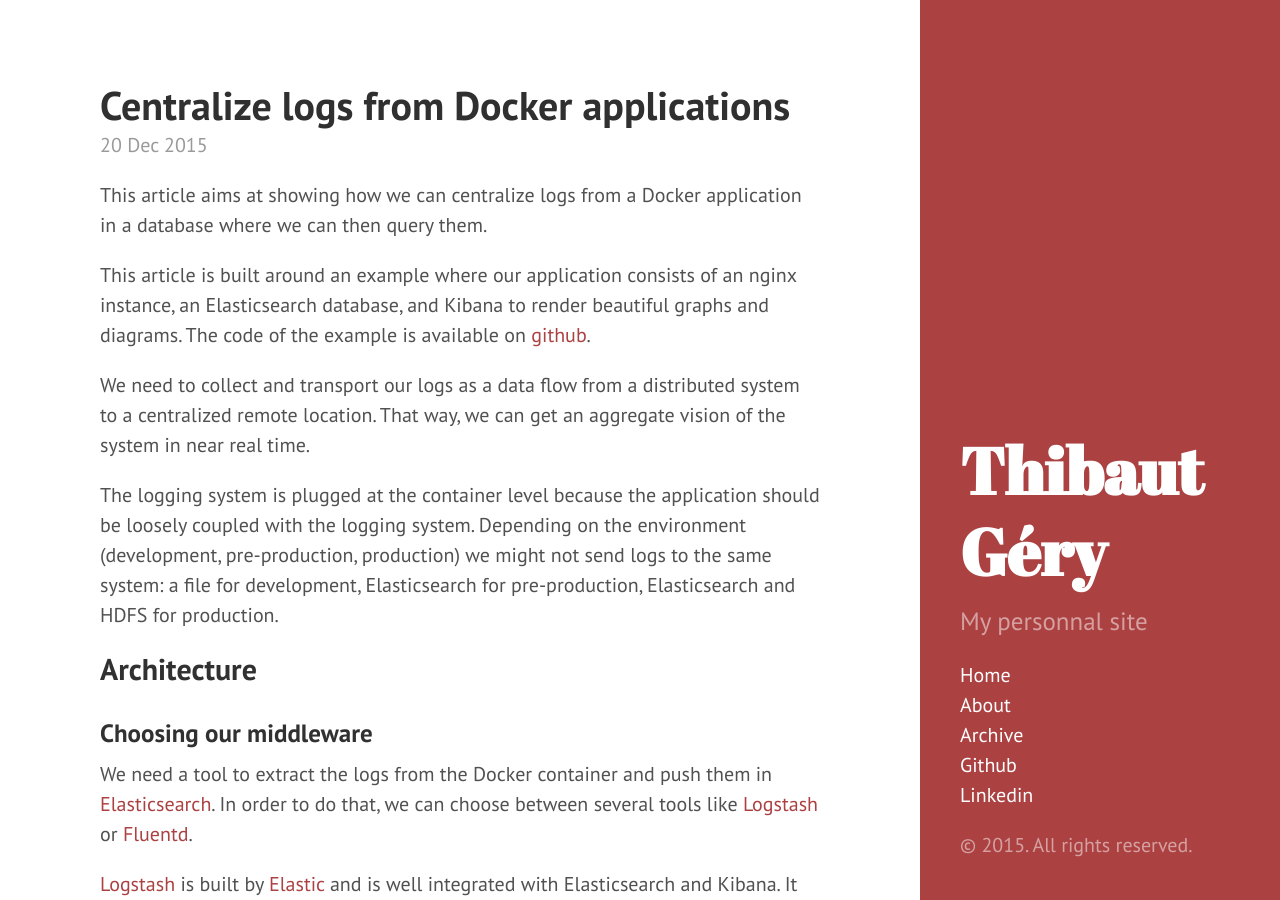
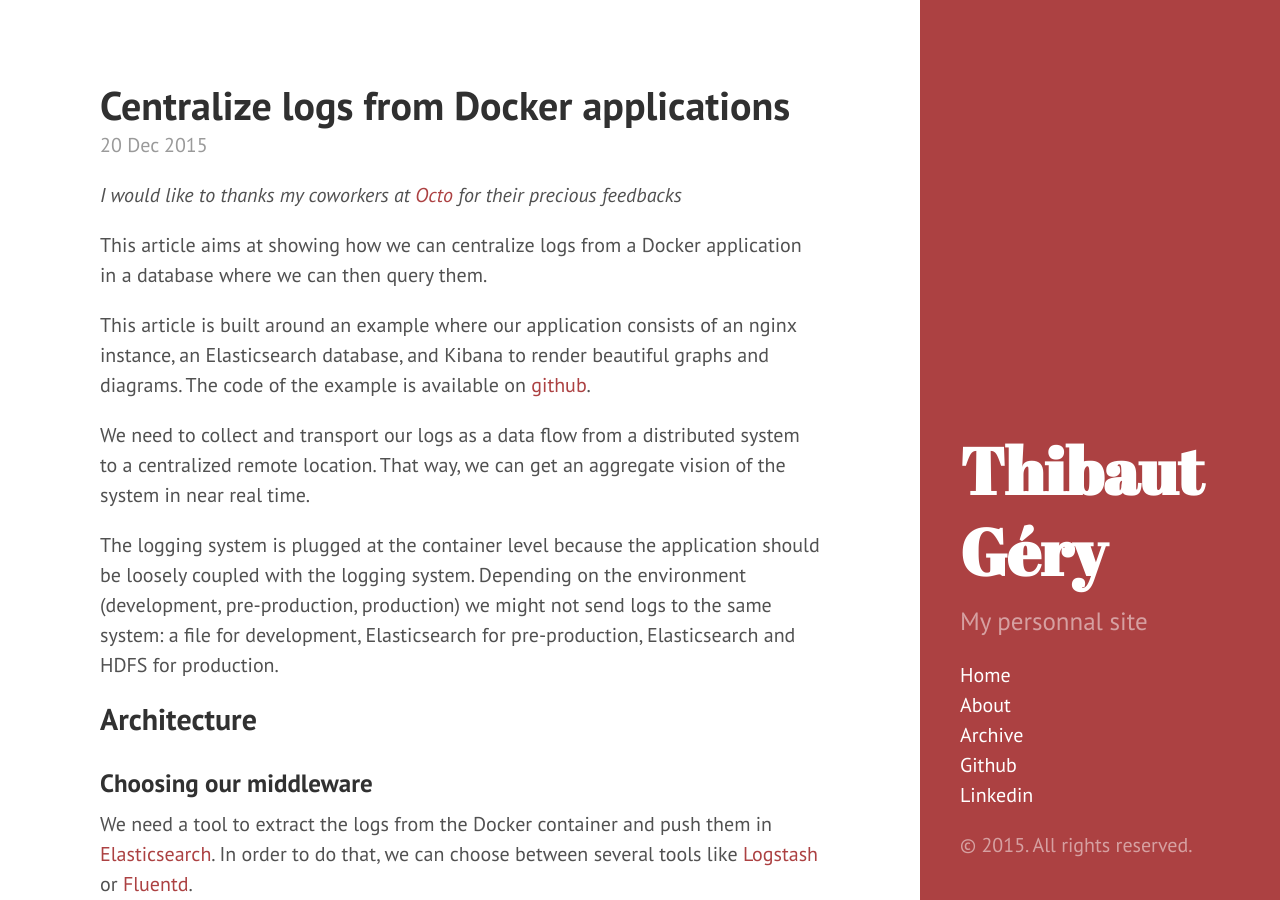
Before and after one commit to ThibautGery/ThibautGery.github.io, a Jekyll site: the page built from _posts/2015-12-20-centralize-logs-from-docker-application.md, in a window 1280 px wide and 900 px high. Built offline with Jekyll 4.4.1, drawn with Linux system fonts in a browser that asks for light colours; Markdown is read by kramdown in place of the engine named in the settings.

Commit message:
add thank you note for octo

```diff
--- a/_posts/2015-12-20-centralize-logs-from-docker-application.md
+++ b/_posts/2015-12-20-centralize-logs-from-docker-application.md
@@ -2,6 +2,9 @@
 layout: post
 title: Centralize logs from Docker applications
 ---
+
+*I would like to thanks my coworkers at [Octo](www.octo.com) for their precious
+feedbacks*
 
 This article aims at showing how we can centralize logs from a Docker
 application in a database where we can then query them.
```
